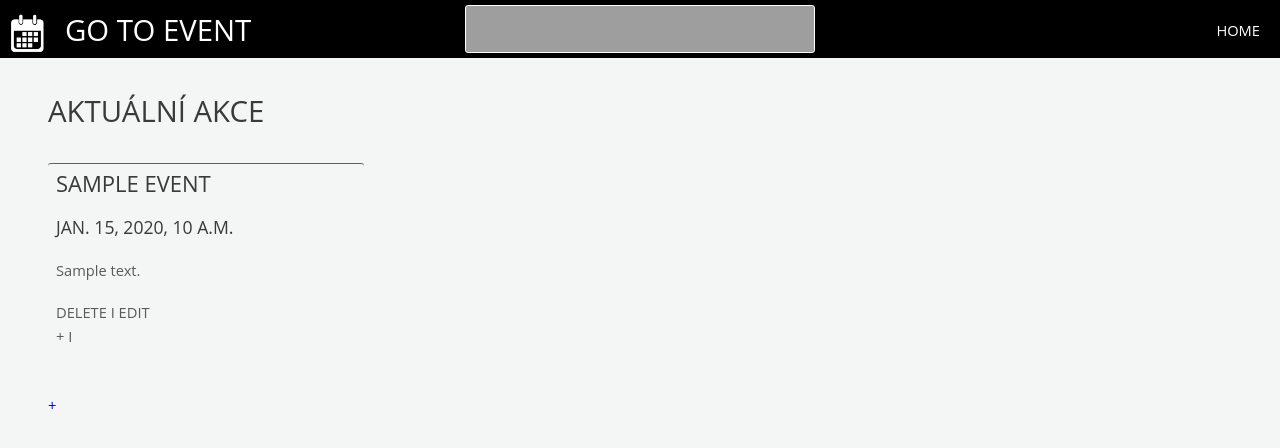
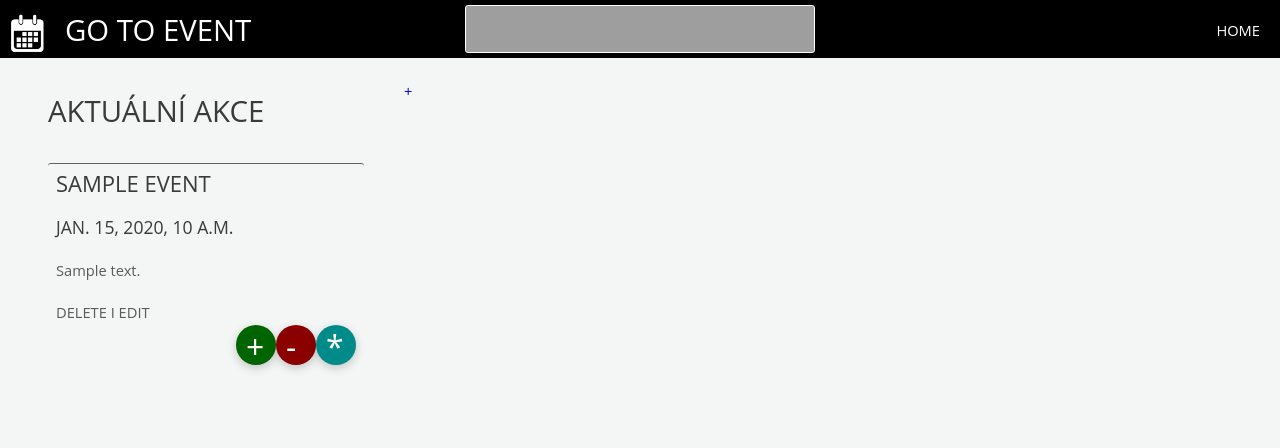
Before and after one commit to richardpotsch/Event_App, a Django app: template base/templates/base/events.html in a window 1280 px wide. Shown: the top 448 px of the page. Run offline with Django 3.2, Linux system fonts and the light colour scheme; the template is opened without the code that fills it: most values are stand-ins (such as "Sample title", 1, 10 or a date in 2020); some libraries are stand-ins or nearby versions; grey boxes are pictures that could not be loaded.

Commit message:
respones 2

```diff
--- a/base/templates/base/events.html
+++ b/base/templates/base/events.html
@@ -15,8 +15,10 @@
             <a href="event_delete/{{ events.id }}">DELETE</a> I
             <a href="event_update/{{ events.id }}">EDIT</a>
         </div>
-        <div class="event_bottom">
-            <a href="{% url "event_response" events.id %}?response=yes">+</a> I
+        <div class="event_response">
+            <a class="event_response_yes" href="{% url "event_response" events.id %}?response=yes"><div>+</div></a>
+            <a class="event_response_no" href="{% url "event_response" events.id %}?response=no"><div>-</div></a>
+            <a class="event_response_maybe" href="{% url "event_response" events.id %}?response=maybe"><div>*</div></a>
         </div>
         </a>
     </li>
--- a/static/styles/style.css
+++ b/static/styles/style.css
@@ -207,6 +207,34 @@
 .events .bottom {
 	justify-content: flex-end;
 }
+.event_response {
+	display: flex;
+	justify-content: flex-end;
+}
+.event_response_yes, .event_response_no, .event_response_maybe {
+	order: 3;
+	bottom: 30px;
+	right: 30px;
+	padding:  10px 10px 10px;
+	font-size: 32px;
+	font-weight: 400;
+	color: #fff !important;
+	border-radius: 50%;
+	width:20px;
+	height: 20px;
+	box-shadow: 0 3px 10px rgb(0 0 0 / 0.2);
+}
+
+.event_response_yes {
+	background: darkgreen;
+}
+.event_response_no {
+	background: darkred;
+}
+.event_response_maybe {
+	background: darkcyan;
+}
+
 
 /*one_event*/
 
@@ -360,7 +388,7 @@
 	width: 250px;
 	margin: 0 0 0 674px;
 }
-.new_event {
+.new_event_button {
 	z-index: 100;
 	position: fixed;
 	bottom: 30px;
--- a/templates/index.html
+++ b/templates/index.html
@@ -3,9 +3,8 @@
 <html lang="en">
 <head>
     <meta charset="UTF-8">
-    <link rel="stylesheet" href="../static/styles/style.css"/>
 	<link rel="stylesheet" type="text/css" href="../static/styles/sliders.css" />
-    <link rel="stylesheet" href="{% static 'styles/style.css' %}"/>
+    <link rel="stylesheet" href="{% static '/styles/style.css' %}"/>
     <title>Event</title>
 </head>
 <body>
@@ -32,8 +31,8 @@
         <div id="content">
             {% block content %}
             {% endblock %}
-            <a class="new_event" href="{% url 'events' %}" title="Vložit novou akci"><div>+</div></a>
         </div>
+        <a class="new_event_button" href="{% url 'event_form' %}" title="Vložit novou akci"><div>+</div></a>
     </div>
 </div>
 </body>
```
